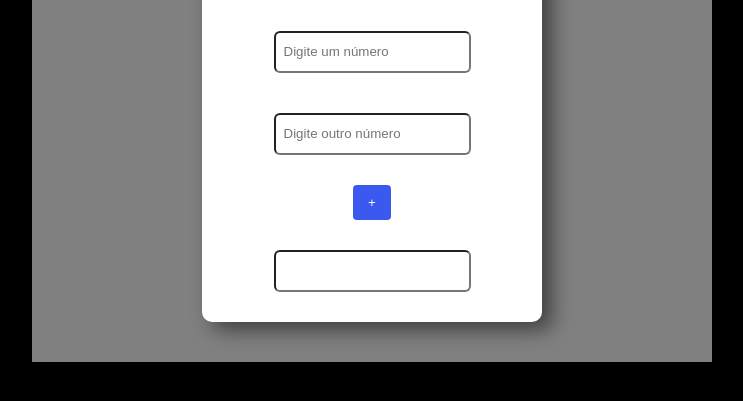
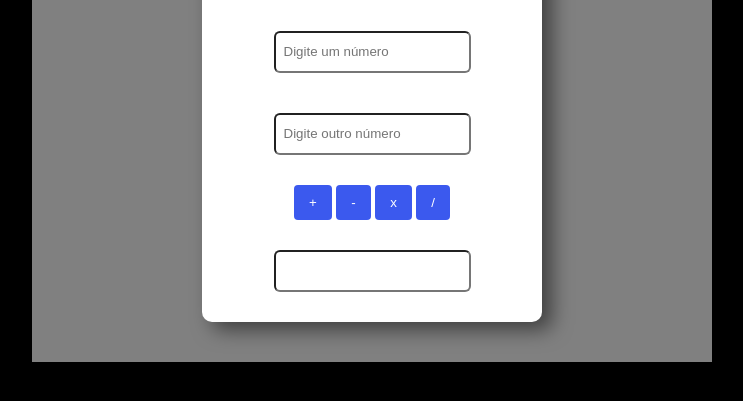
Before and after one commit to vitorsonn/projeto_calculadora.dev, a plain HTML site: page index.html in a window 1280 px wide. Shown: the part 147-548 px from the top of the page, without its empty margins (268-1011 px from the left). Drawn offline with Linux system fonts and the light colour scheme.

Commit message:
closes #4 - 4 operações funcionando

```diff
--- a/index.html
+++ b/index.html
@@ -14,8 +14,12 @@
             <input placeholder="Digite um número" type="number" id="number1">
 
             <input placeholder="Digite outro número" type="number" id="number2">
-
-            <button id="soma" onclick=calc()>+</button>
+            <div class="buttons">
+                   <button id="soma" onclick="calc('+')">+</button>
+                   <button id="sub"onclick="calc('-')">-</button>
+                   <button id="mult"onclick="calc('*')">x</button>
+                   <button id="div"onclick='calc("/")'>/</button>
+            </div>
 
             <input readonly type="text" id="result">
         </div>
--- a/operações.js
+++ b/operações.js
@@ -4,14 +4,23 @@
 // mostrar no ultimo input o resultado
 
 
-function calc(){
+function calc(op){
     let num1 = parseFloat(document.getElementById("number1").value)
     //parseFloat ou ParseInt são métodos que convertem string em numeros
     let num2 = parseFloat(document.getElementById("number2").value)
 
-    let result = num1 +  num2
+    let result = 0
+
+    switch(op){
+        case '+': result = num1 + num2; break;
+        case '-': result = num1 - num2; break;
+        case '*': result = num1 * num2; break;
+        case '/': result = num1 / num2; break;
+
+
+    }
+
+
 
     document.getElementById("result").value = result // o ultimo input recebe o valor do resultado
-
-
 }
```
